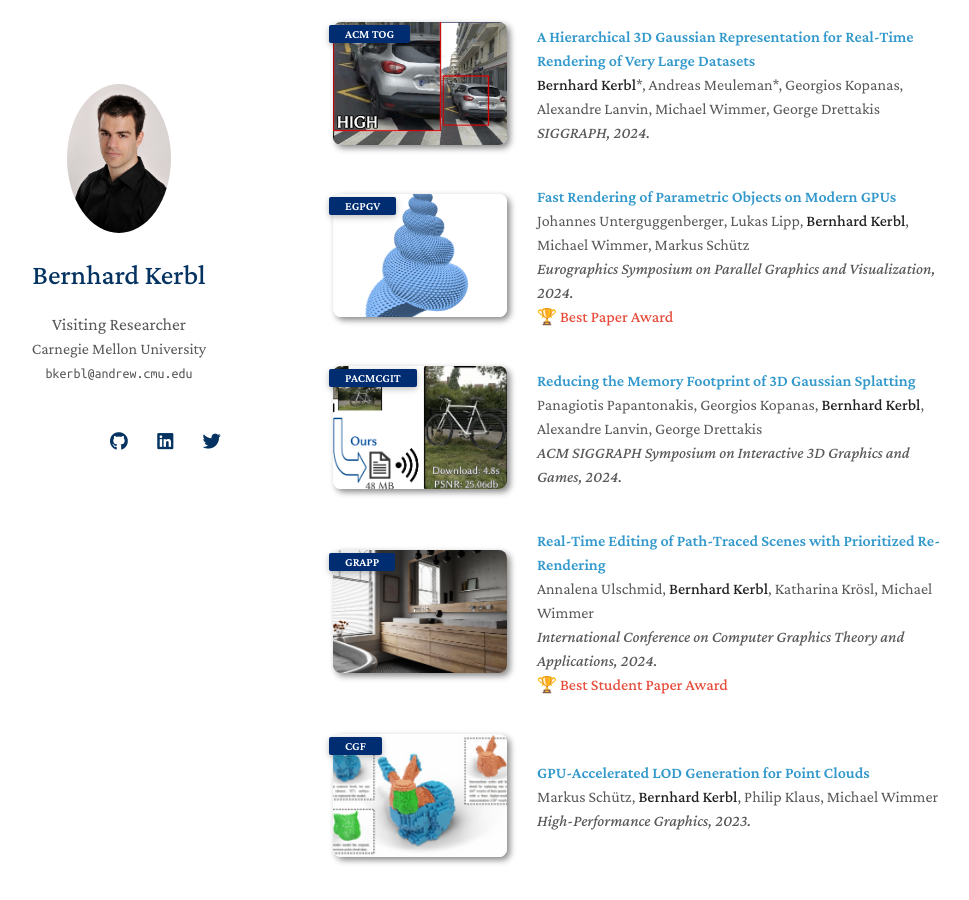
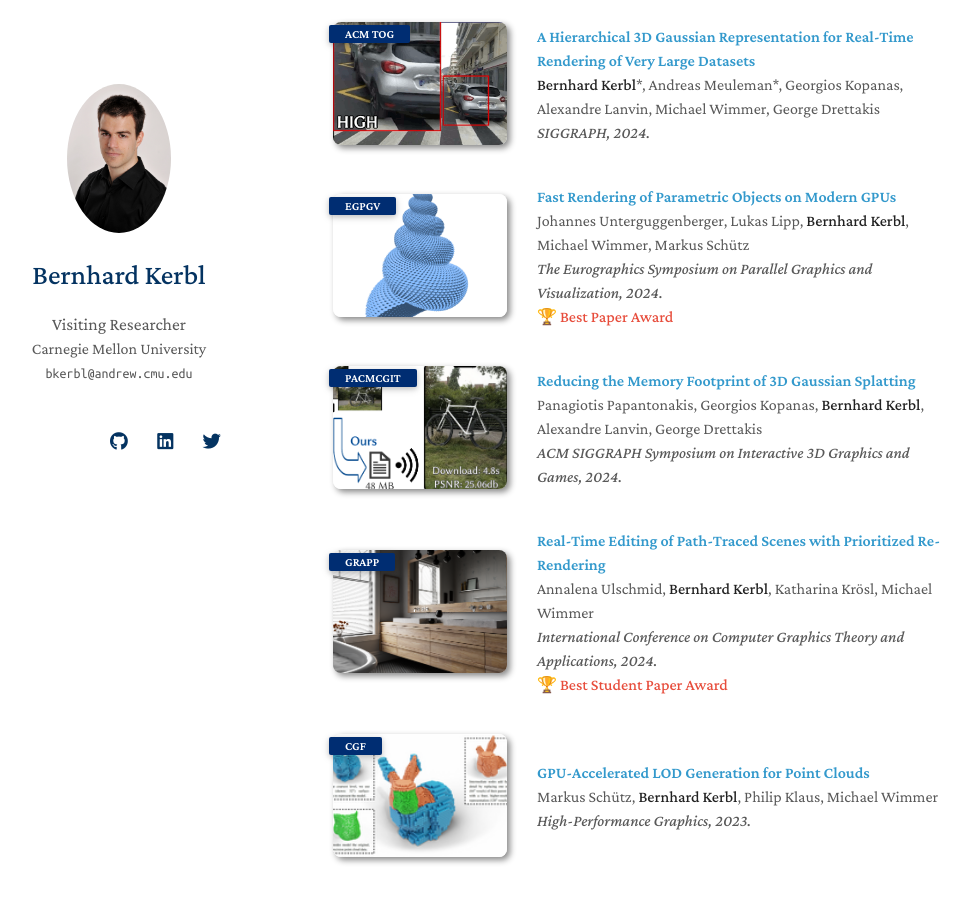
Before and after one commit to Snosixtyboo/snosixtyboo.github.io, a Jekyll site: the page built from publications.md, in a window 1280 px wide and 900 px high, scrolled down 349 px. Shown: the whole window, without its empty margins (157-1126 px from the left). Built offline with Jekyll 4.4.1, drawn with Linux system fonts in a browser that asks for light colours; nearby versions of some CDN libraries; a style sheet for code colours, icons or effects is not loaded; some of the changed text lies outside the part shown.

```diff
--- a/_data/publications.yml
+++ b/_data/publications.yml
@@ -16,7 +16,7 @@
     authors: Johannes Unterguggenberger, Lukas Lipp, <strong>Bernhard Kerbl</strong>, Michael Wimmer, Markus Schütz
     conference_short: EGPGV
     notes: 🏆 Best Paper Award
-    conference: Eurographics Symposium on Parallel Graphics and Visualization, 2024.
+    conference: The Eurographics Symposium on Parallel Graphics and Visualization, 2024.
     image: ./assets/img/parametric.png
 
   - title: Reducing the Memory Footprint of 3D Gaussian Splatting
@@ -121,7 +121,7 @@
   - title: "Fast Multi-View Rendering for Real-Time Applications"
     authors: Johannes Unterguggenberger, <strong>Bernhard Kerbl</strong>, Markus Steinberger, Dieter Schmalstieg, Michael Wimmer
     conference_short: EGPGV
-    conference: Eurographics Symposium on Parallel Graphics and Visualization, 2020.
+    conference: The Eurographics Symposium on Parallel Graphics and Visualization, 2020.
     image: ./assets/img/multiview.png
 
   - title: "Stochastic Substitute Trees for Real-Time Global Illumination"
```
